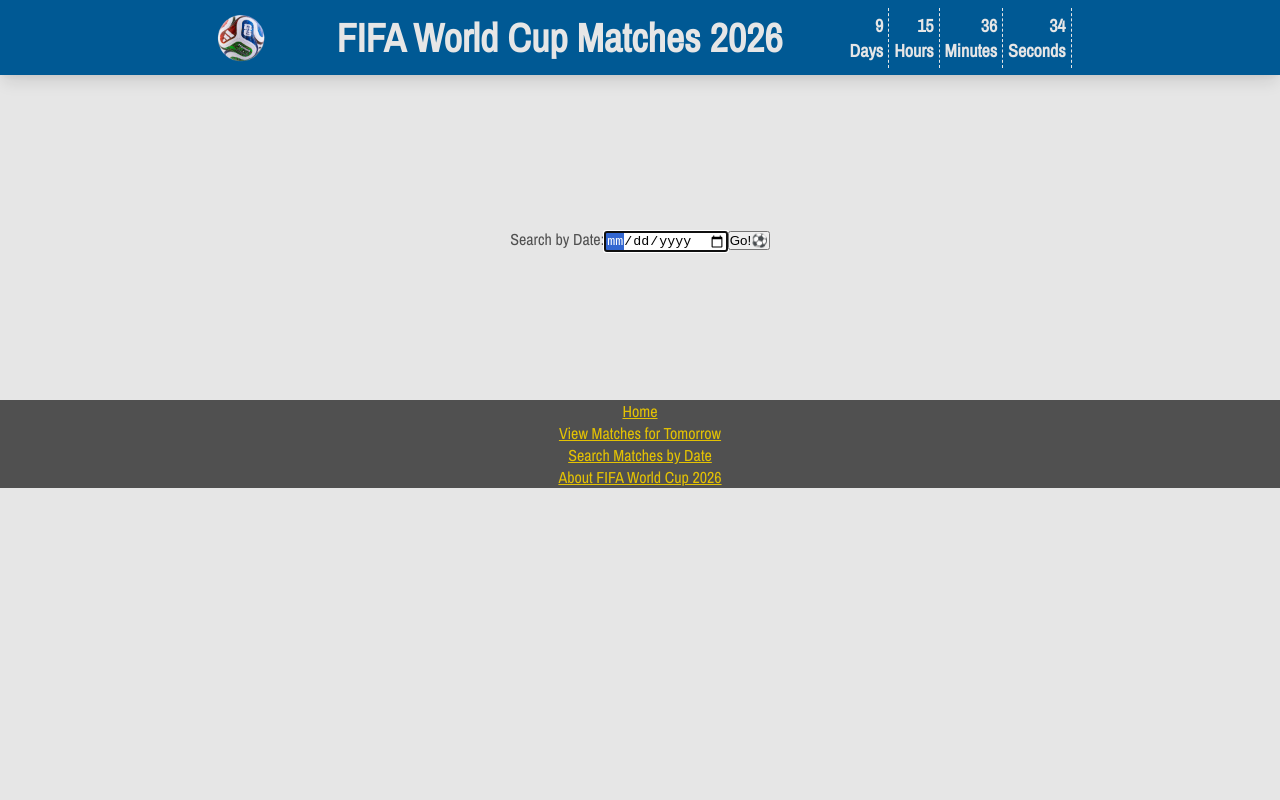
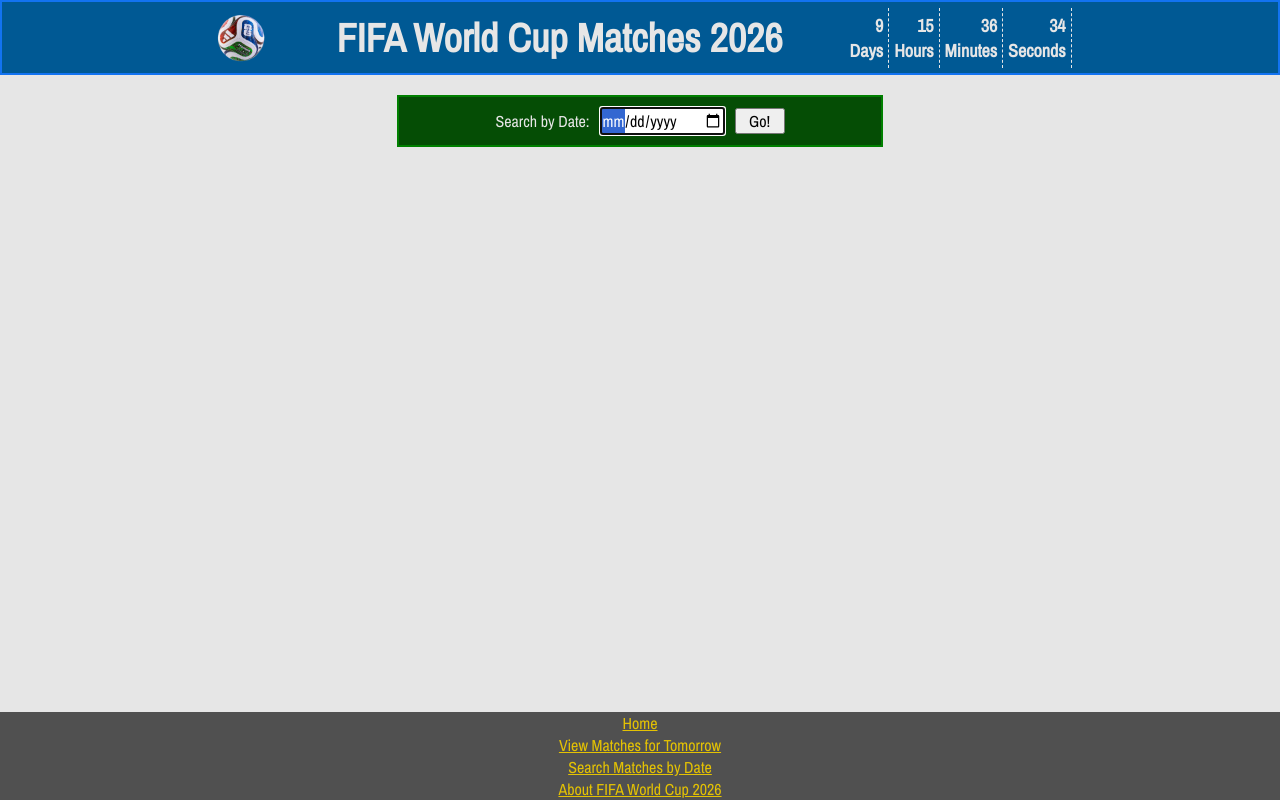
Before and after one commit to cash0826/FIFA_World_Cup_Matches_By_Cash, a React (Vite) app: page /search in a window 1280 px wide. Built offline with nearby package versions, Linux system fonts and the light colour scheme; a web font is replaced by a local one.

Commit message:
Styled Search Page and other minor styling updates

```diff
--- a/src/pages/About.jsx
+++ b/src/pages/About.jsx
@@ -12,13 +12,13 @@
         <div className="about-div">
           <div className="about-heading">
             <img src={FIFA} id="FIFA" alt="FIFA 2026" title="FIFA 2026"/>
-            <h3>This 39-day event will start June 11th and the final will be July 19th. Which country will raise the coveted trophy?</h3>
+            <h3>This 39-day event will start June 11th and last through July 19th. Which country will raise the coveted trophy?</h3>
           </div>
 
           <div className="about-description">
-            <p>North America officially gets the ball rolling on the world's biggest sporting event on June 11th, with matches spreading across the United States, Canada and Mexico.
-              The tournament will feature a newly expanded pool of 48 teams, becoming the largest in history.
-              The quadrennial tournament kicks off on Thursday with Mexico vs South Africa.</p>
+            <p>North America officially got the ball rolling on the world's biggest sporting event on June 11th, with matches spreading across the United States, Canada and Mexico.
+              The tournament features a newly expanded pool of 48 teams, becoming the largest in history.
+              The quadrennial tournament kicked off at the historic Estadio Azteca before Mexico's opening match against South Africa.</p>
           </div>
 
           <div className="about-title">
--- a/src/pages/Search.jsx
+++ b/src/pages/Search.jsx
@@ -1,3 +1,4 @@
+import '../styles/Search.css';
 import { useState, useEffect, useRef } from "react"
 import { getMatches } from "../services/GetMatchesJSON"
 import { formatDisplayDate } from "../utils/formatDisplayDate"
@@ -6,17 +7,14 @@
 import MatchGrid from "../components/MatchGrid"
 
 function Search() {
-
   // State Management of API Fetch
   const [matchesBySearch, setMatchesBySearch] = useState([]);
-
   // State Management of Search Query
   const [query, setQuery] = useState("");
   const [searchedDate, setSearchedDate ] = useState("");
 
   // Focus using useRef
   const inputRef = useRef(null);
-
   useEffect(() => {
     inputRef.current.focus();
   }, []);
@@ -27,12 +25,7 @@
   // Search function
   async function handleSubmit(e) {
     e.preventDefault();
-
     setSearchedDate(query)
-
-    // Log user input
-    console.log(query)
-
     // Await the API Fetch
     try {
       // use query as parameter for getMatches()
@@ -41,7 +34,6 @@
     } catch (error) {
       console.error("Error fetching matches: ", error)
     }
-
   }
 
   return(
@@ -50,8 +42,8 @@
 
     <main>
       <div className="search-bar">
-        <form onSubmit={handleSubmit}>
-          <label htmlFor="search">Search by Date:</label>
+        <form className="search" onSubmit={handleSubmit}>
+          <p><label htmlFor="search">Search by Date:</label></p>
           <input
             type="date"
             id="search"
@@ -60,23 +52,22 @@
             value={query}
             onChange={(e) => setQuery(e.target.value)}
           />
-          <button type="submit">Go!⚽</button>
+          <button type="submit">Go!</button>
         </form>
       </div>
-
-
         {/* Show after user input */}
         {formattedDate && (
-        <div>
+          <div className="search-results-div">
             <h2>Matches for {formatDisplayDate(searchedDate)}:</h2>
           </div>
         )}
 
         {formattedDate && (
-        <div>
+          <>
             <MatchGrid matches={matchesBySearch}/>
-        </div>
+          </>
         )}
+
 
     </main>
 
--- a/src/styles/About.css
+++ b/src/styles/About.css
@@ -7,15 +7,18 @@
   align-items: flex-start;
   gap: 10px;
   background-color: var(--blue-bg);
+
   color: var(--white-default);
 }
 .about-title, .about-heading, .about-description {
   width: 100%;
 
-  h3, h4 {
+  p, h3, h4 {
     text-align: left;
+    padding: 10px;
   }
   img {
-    padding: 10px;
+    margin: 10px;
+    border: 2px solid var(--blue-fg);
   }
 }
--- a/src/styles/App.css
+++ b/src/styles/App.css
@@ -62,13 +62,13 @@
 }
 
 main {
-  min-height: 50vh;
+  min-height: 89vh;
   padding: 90px 25px 10px;
   max-width: 1000px;
   margin: 0 auto;
   display: flex;
   flex-direction: column;
-  justify-content: space-evenly;
+  justify-content: flex-start;
   align-items: center;
   gap: var(--spacing-md);
 }
--- a/src/styles/MatchCard.css
+++ b/src/styles/MatchCard.css
@@ -1,6 +1,7 @@
 
 
 .match-card-div {
+  box-sizing: border-box;
   background-color: var(--white-default);
   border-radius: 20px;
   min-width: 35vw;
--- a/src/styles/MatchGrid.css
+++ b/src/styles/MatchGrid.css
@@ -1,9 +1,11 @@
 
 .matches-list-div {
-  background-color: var(--red-bg);
+  padding: 25px;
+  margin: 5px;
   display: flex;
   flex-direction: column;
   align-items: center;
-  gap: 5px;
-  padding: var(--spacing-lg);
+  gap: 10px;
+  background-color: var(--red-bg);
+  border: 2px solid var(--red-fg);
 }
--- a/src/styles/NavBar.css
+++ b/src/styles/NavBar.css
@@ -5,7 +5,7 @@
   height: 75px;
   padding: 0 var(--spacing-lg);
   background-color: var(--blue-bg);
-  box-shadow: var(--shadow);
+  border: 2px solid var(--blue-fg);;
   text-align: center;
   box-sizing: border-box;
   display: flex;
--- /dev/null
+++ b/src/styles/Search.css
@@ -0,0 +1,32 @@
+
+.search{
+  min-width: 38vw;
+  padding: 10px;
+  margin: 5px;
+  display: flex;
+  justify-content: center;
+  flex-direction: row;
+  align-items: center;
+  gap: 10px;
+  background-color: var(--green-bg);
+  color: var(--white-default);
+  border: 2px solid var(--green-fg);
+  form {
+    font-size: var(--fontsize-body);
+  }
+}
+
+input[type="date"] {
+  font-family: var(--sans-body);
+  font-size: var(--fontsize-body);   /* Makes the text and calendar icon larger */
+  padding: 0px;  /* Adds space inside the input */
+  width: 125px;        /* Makes the input wider */
+  height: auto;        /* Makes the input taller */
+}
+
+button {
+  font-family: var(--sans-body);
+  font-size: var(--fontsize-body);   /* Makes the text and calendar icon larger */
+  width: 50px;        /* Makes the input wider */
+  height: auto;        /* Makes the input taller */
+}
```
Lines whose indentation alone changed are shown as unchanged.
